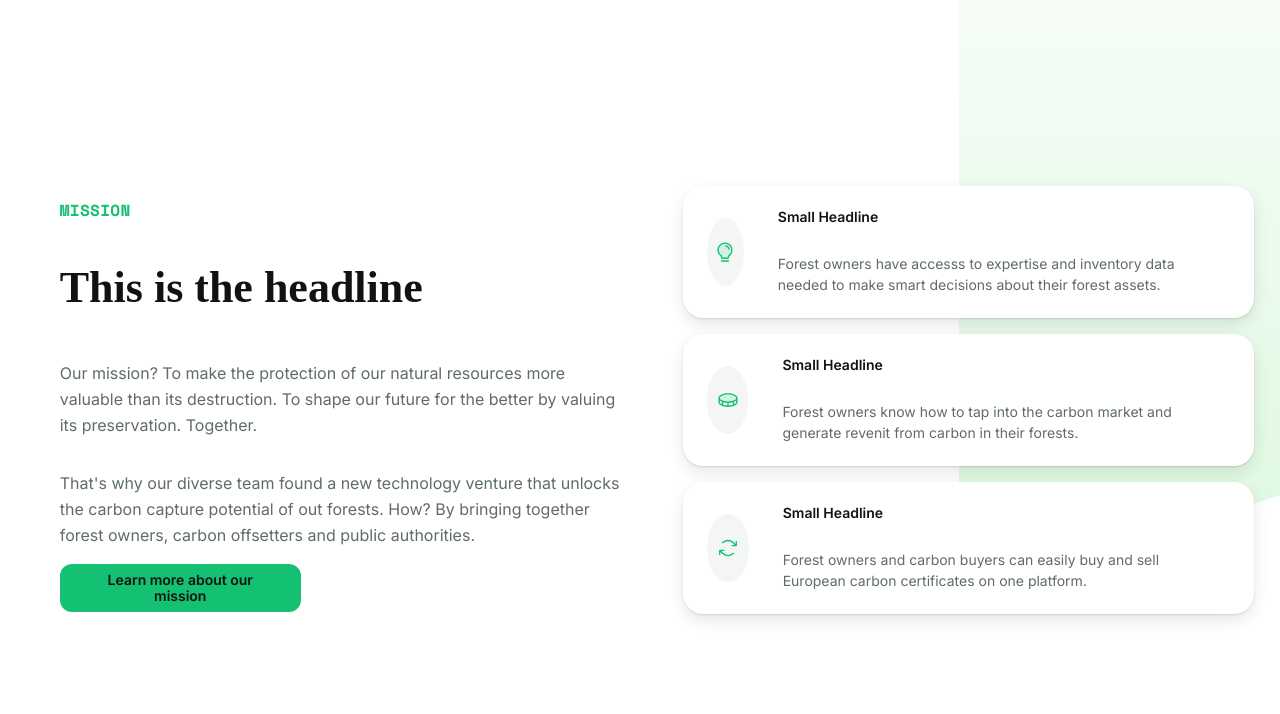
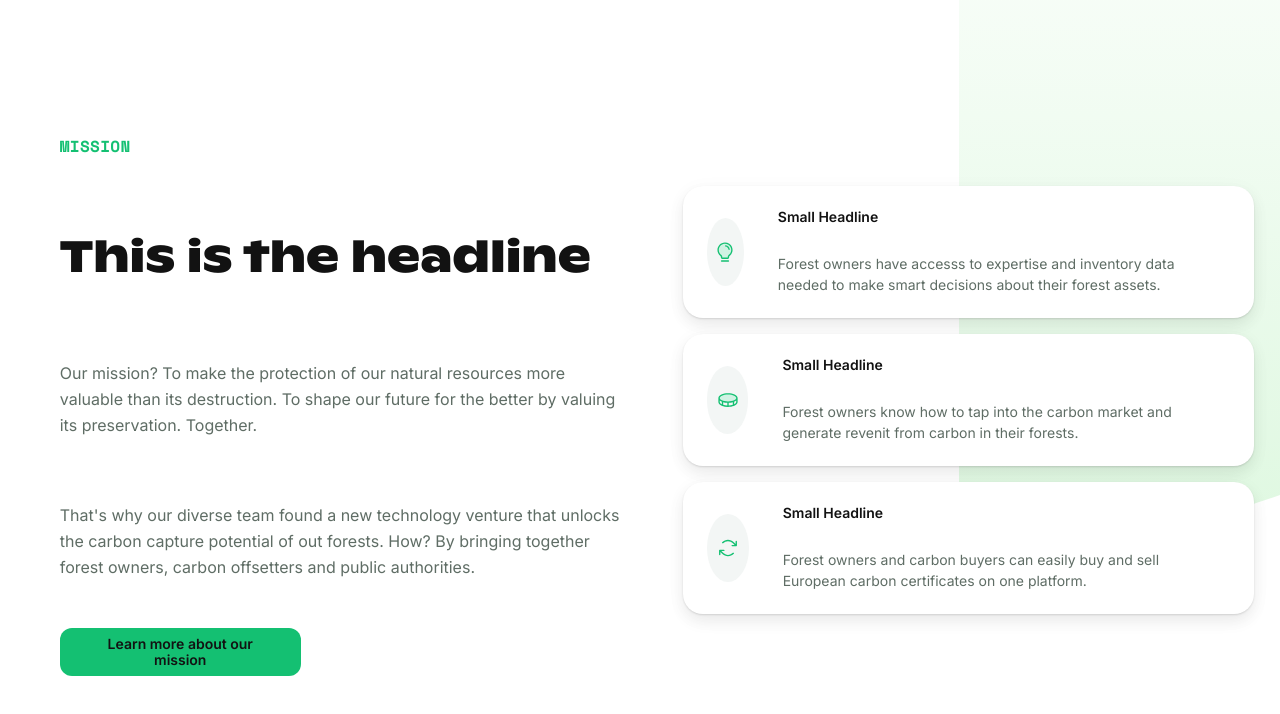
Before and after one commit to lialila/tree-mission, a Next.js app: page / in a window 1280 px wide. Shown: the top 714 px of the page. Built offline with nearby package versions, Linux system fonts and the light colour scheme.

Commit message:
Change fonts

```diff
--- a/app/global.scss
+++ b/app/global.scss
@@ -43,3 +43,11 @@ a:visited {
   font-style: normal;
   font-display: swap;
 }
+
+@font-face {
+  font-family: 'Inter';
+  src: url('../public/fonts/Inter-Regular.woff2') format('truetype');
+  font-weight: 400;
+  font-style: normal;
+  font-display: swap;
+}
--- a/app/page.module.scss
+++ b/app/page.module.scss
@@ -15,7 +15,7 @@
   justify-content: center;
   align-items: flex-start;
   padding: 0px;
-  // gap: 32px;
+  gap: 32px;
 
   h2 {
     font-family: 'SpaceMono';
@@ -29,7 +29,7 @@
   }
 
   h1 {
-    font-family: 'ABC Ginto Nord';
+    font-family: 'GintoNord';
     font-style: normal;
     font-weight: 700;
     font-size: 44px;
@@ -69,7 +69,7 @@
 
 .cards {
   width: 42%;
-
+  font-family: 'Inter';
   display: flex;
   flex-direction: column;
   justify-content: center;
```
Also changed, not shown: public/fonts/Inter-Black.woff (added), public/fonts/Inter-Regular.woff2 (added).
